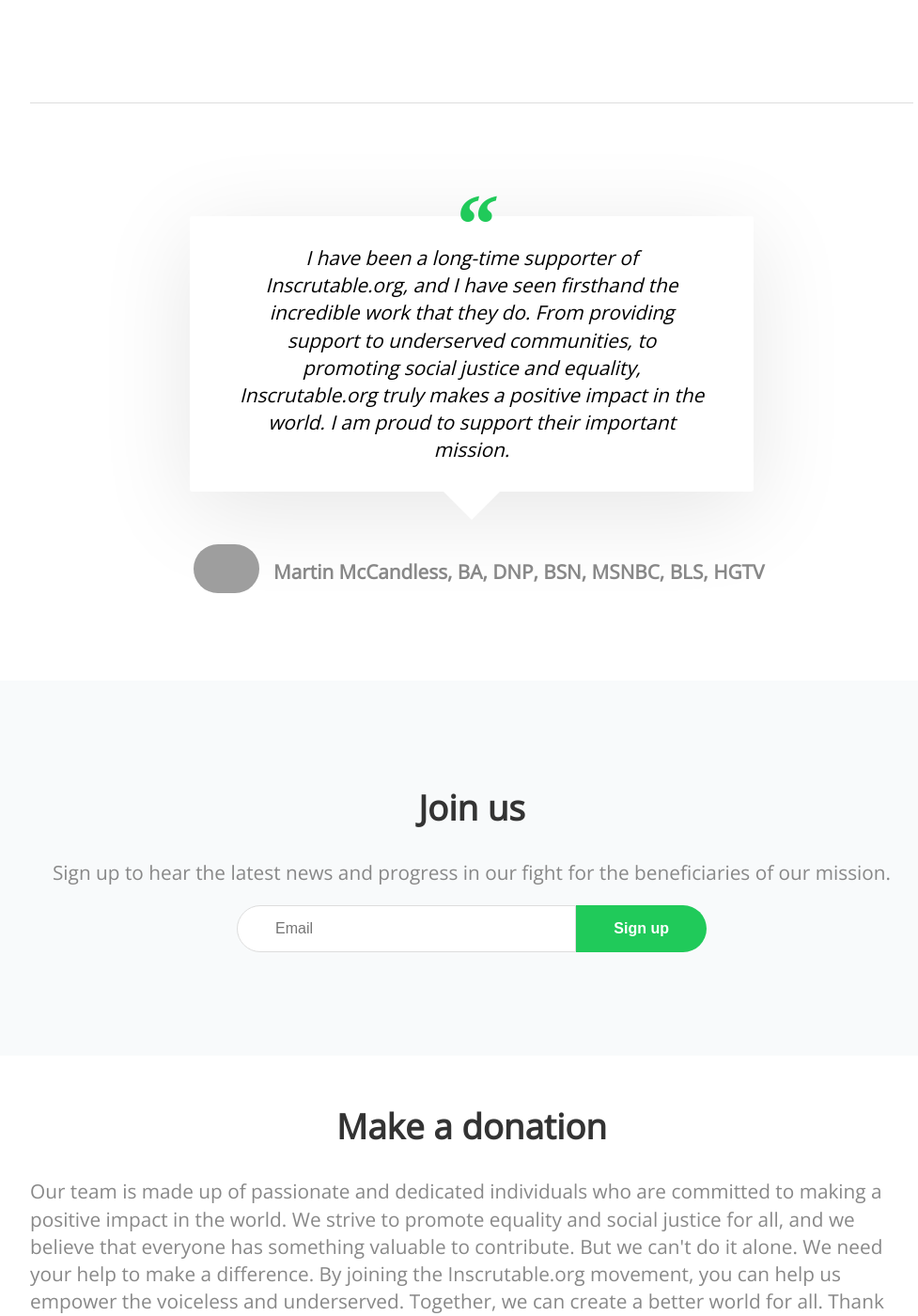
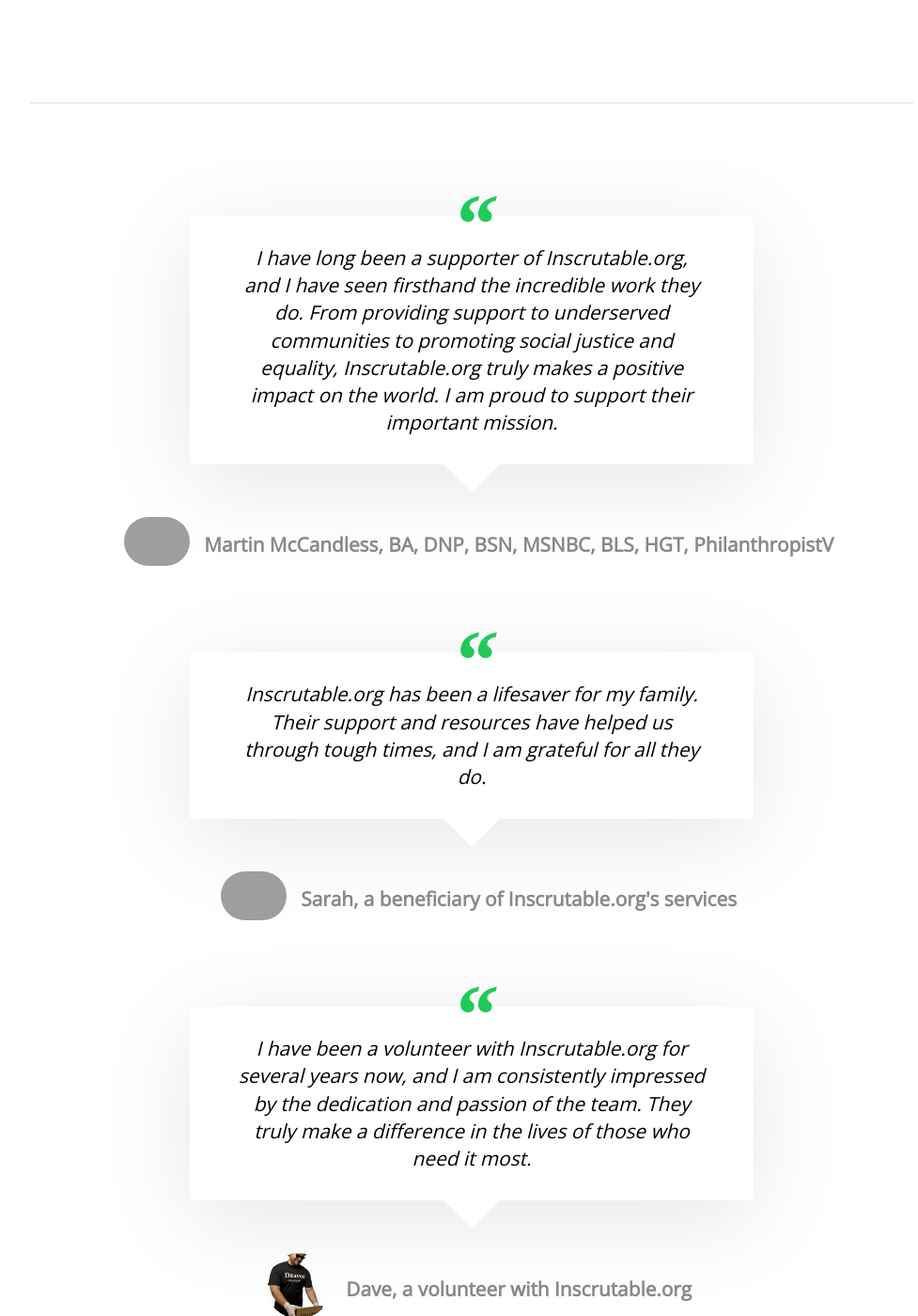
Before and after one commit to dankarlin/inscrutable-cause, a Jekyll site: the page built from index.html, in a window 1280 px wide and 1400 px high, scrolled down 1928 px. Shown: the whole window at 94% size, without its empty margins (138-1115 px from the left). Built offline with Jekyll 4.4.1, drawn with Linux system fonts in a browser that asks for light colours; nearby versions of some CDN libraries; a script that is not in the unit is left out; grey boxes are pictures that could not be loaded.

Commit message:
new quotes

```diff
--- a/index.html
+++ b/index.html
@@ -80,12 +80,34 @@
 	<hr />
 	<blockquote>
 		<p class="quote editable">
-			I have been a long-time supporter of Inscrutable.org, and I have seen firsthand the incredible work that they do. From providing support to underserved communities, to promoting social justice and equality, Inscrutable.org truly makes a positive impact in the world. I am proud to support their important mission.
+			I have long been a supporter of Inscrutable.org, and I have seen firsthand the incredible work they do. From providing support to underserved communities to promoting social justice and equality, Inscrutable.org truly makes a positive impact on the world. I am proud to support their important mission.
 		</p>
 		<div class="attribute">
 			<p class="meta">
 				<span class="image"><img class="editable" src="{{ site.baseurl }}/images/DALLE-2022-12-13-16.24.13---photograph-of-a-philanthropist.png" alt="MM" /></span>
-				<span class="author editable"><strong>Martin McCandless, BA, DNP, BSN, MSNBC, BLS, HGTV</strong></span>
+				<span class="author editable"><strong>Martin McCandless, BA, DNP, BSN, MSNBC, BLS, HGT, PhilanthropistV</strong></span>
+			</p>
+		</div>
+	</blockquote>
+	<blockquote>
+		<p class="quote editable">
+			Inscrutable.org has been a lifesaver for my family. Their support and resources have helped us through tough times, and I am grateful for all they do.
+		</p>
+		<div class="attribute">
+			<p class="meta">
+				<span class="image"><img class="editable" src="{{ site.baseurl }}/images/DALL·E 2022-12-16 14.53.17 - a portrait of a woman named sarah who receives charity.png" alt="MM" /></span>
+				<span class="author editable"><strong>Sarah, a beneficiary of Inscrutable.org's services</strong></span>
+			</p>
+		</div>
+	</blockquote>
+	<blockquote>
+		<p class="quote editable">
+			I have been a volunteer with Inscrutable.org for several years now, and I am consistently impressed by the dedication and passion of the team. They truly make a difference in the lives of those who need it most.
+		</p>
+		<div class="attribute">
+			<p class="meta">
+				<span class="image"><img class="editable" src="{{ site.baseurl }}/images/DALL·E 2022-12-16 14.54.13 - a photograph of a guy named dave performing a charitable act.png" alt="MM" /></span>
+				<span class="author editable"><strong>Dave, a volunteer with Inscrutable.org</strong></span>
 			</p>
 		</div>
 	</blockquote>
```
Also changed, not shown: images/DALL·E 2022-12-16 14.54.13 - a photograph of a guy named dave performing a charitable act.png (added), 1 other file.
